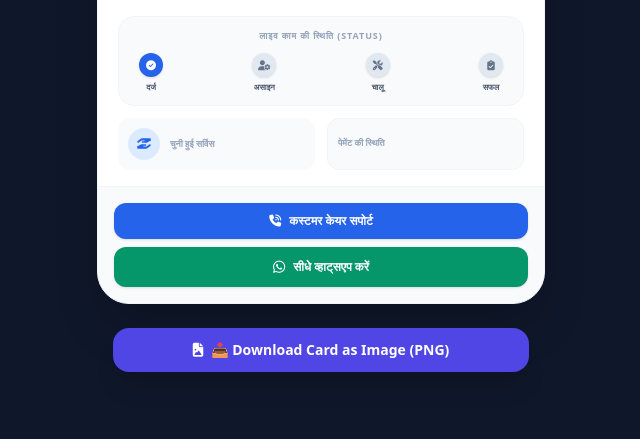
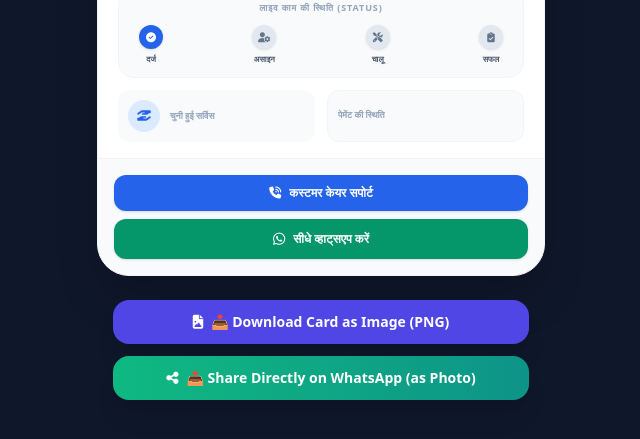
Before and after one commit to Suni1992/FixMyHome, a Django app: template leads/templates/leads/business_card.html in a window 1280 px wide. Shown: the part 340-779 px from the top of the page, without its empty margins (319-959 px from the left). Run offline with Django 5.2, Linux system fonts and the light colour scheme; the template is opened without the code that fills it, so the values that code supplies are empty; some libraries are stand-ins or nearby versions.

Commit message:
completed direct whatsapp png share feature and fixed text truncation

```diff
--- a/leads/templates/leads/business_card.html
+++ b/leads/templates/leads/business_card.html
@@ -280,16 +280,24 @@
 
     </div>
 
-    <!-- 📥 Standalone Download Button -->
-    <div class="w-full max-w-md px-4">
+    <!-- 📥 Standalone Share & Download Buttons Container (This is non-downloadable) -->
+    <div class="w-full max-w-md px-4 flex flex-col space-y-3">
+        <!-- 1. 📥 Traditional Download Button -->
         <button onclick="downloadCardAsPNG()" class="w-full flex items-center justify-center space-x-2 bg-indigo-600 hover:bg-indigo-700 text-white font-extrabold text-sm py-3 px-6 rounded-2xl shadow-xl transition transform hover:-translate-y-0.5 active:translate-y-0">
             <i class="fa-solid fa-file-image text-md"></i>
             <span>📥 Download Card as Image (PNG)</span>
         </button>
+
+        <!-- 2. 📤 Advanced Direct WhatsApp Share Button (Shares as real Photo!) -->
+        <button onclick="shareCardAsImage()" class="w-full flex items-center justify-center space-x-2 bg-gradient-to-r from-emerald-500 to-teal-600 hover:from-emerald-600 hover:to-teal-700 text-white font-extrabold text-sm py-3 px-6 rounded-2xl shadow-xl transition transform hover:-translate-y-0.5 active:translate-y-0">
+            <i class="fa-solid fa-share-nodes text-md"></i>
+            <span>📤 Share Directly on WhatsApp (as Photo)</span>
+        </button>
     </div>
 
-    <!-- 📸 Image Conversion Script (सुपर HD डाउनलोड लॉजिक) -->
+    <!-- 📸 Image Conversion Script (सुपर HD डाउनलोड और डायरेक्ट इमेज शेयरिंग लॉजिक) -->
     <script>
+        // 1. कार्ड को फोटो की तरह डाउनलोड करने का फंक्शन
         function downloadCardAsPNG() {
             const cardElement = document.getElementById('card-to-download');
 
@@ -312,6 +320,54 @@
                 alert("कार्ड डाउनलोड करने में त्रुटि हुई, कृपया दोबारा प्रयास करें।");
             });
         }
+
+        // 2. कार्ड को सीधे व्हाट्सएप पर इमेज की तरह शेयर करने का नया एडवांस्ड फंक्शन
+        async function shareCardAsImage() {
+            const cardElement = document.getElementById('card-to-download');
+
+            try {
+                // html2canvas से कार्ड को पहले कैनवास में बदलें
+                const canvas = await html2canvas(cardElement, {
+                    useCORS: true,
+                    scale: 3,
+                    allowTaint: true,
+                    backgroundColor: null
+                });
+
+                // कैनवास को Blob ऑब्जेक्ट में कन्वर्ट करें
+                canvas.toBlob(async (blob) => {
+                    if (!blob) {
+                        alert("इमेज जनरेट करने में त्रुटि हुई।");
+                        return;
+                    }
+
+                    // इमेज फाइल नेम तय करें
+                    const filename = {% if role == 'worker' %}'FixMyHome_JobCard_{{ lead.name|slugify }}.png'{% else %}'FixMyHome_StatusCard_{{ lead.name|slugify }}.png'{% endif %};
+                    const file = new File([blob], filename, { type: 'image/png' });
+
+                    // जांचें कि क्या ब्राउज़र Web Share API और फाइल शेयरिंग को सपोर्ट करता है
+                    if (navigator.canShare && navigator.canShare({ files: [file] })) {
+                        try {
+                            await navigator.share({
+                                files: [file],
+                                title: 'FixMyHome Digital Card',
+                                text: 'FixMyHome Gorakhpur'
+                            });
+                        } catch (shareError) {
+                            console.log("Sharing cancelled or failed", shareError);
+                        }
+                    } else {
+                        // अगर डिवाइस पर Direct Share सपोर्टेड नहीं है (जैसे Desktop PC), तो बैकअप के तौर पर डाउनलोड कर लें
+                        alert("आपके ब्राउज़र/डिवाइस में डायरेक्ट इमेज शेयरिंग सपोर्टेड नहीं है। कार्ड इमेज को आपके डिवाइस में डाउनलोड किया जा रहा है।");
+                        downloadCardAsPNG();
+                    }
+                }, 'image/png');
+
+            } catch (err) {
+                console.error("Direct share failed: ", err);
+                alert("शेयर करने में त्रुटि हुई, कृपया दोबारा प्रयास करें।");
+            }
+        }
     </script>
 
 </body>
```
